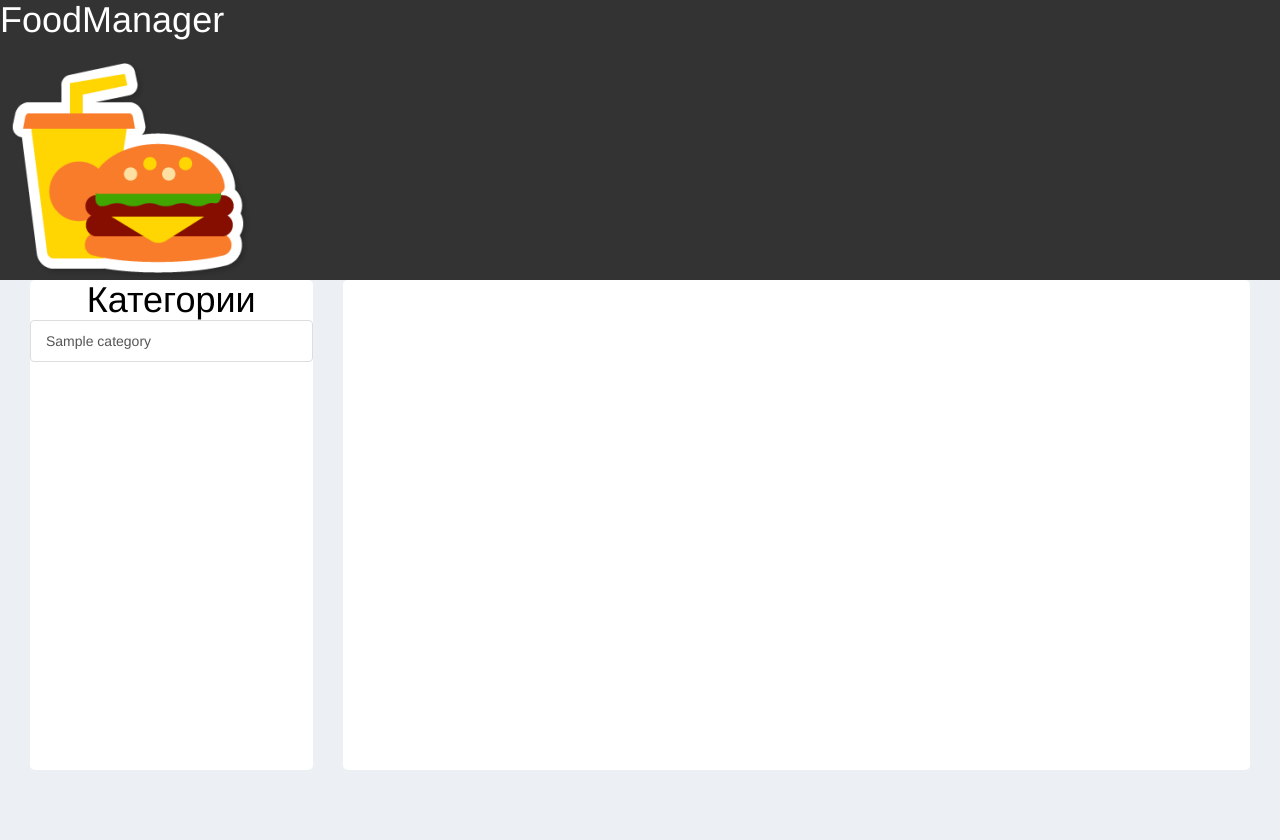
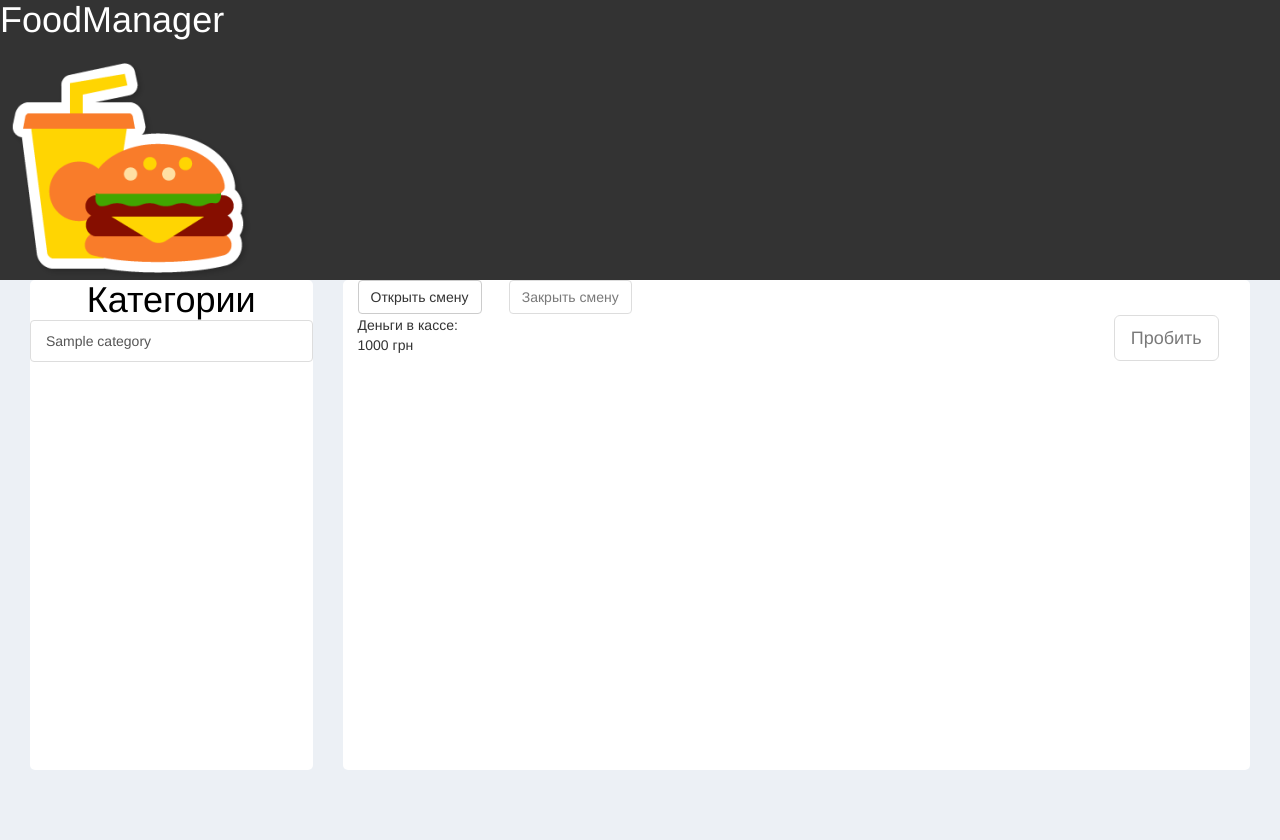
Before and after one commit to AlexPutrya/csf, a Flask app: page /cashbox in a window 1280 px wide. Run offline with Flask 2, Linux system fonts and the light colour scheme; tables that the repository leaves empty hold one stand-in row (values such as "Sample post"); some libraries are stand-ins or nearby versions.

Commit message:
Add cashbox menu in template

```diff
--- a/app/templates/cashbox.html
+++ b/app/templates/cashbox.html
@@ -17,10 +17,33 @@
 				</div>
 			</div>
 			<div class="col-md-9">
-			<div class="cashbox">
+				<div class="cashbox cashbox-menu">
+					<!--ряд панели с кнопками-->
+					<row id="header-toolbar">
+						<div class="col-md-2">
+							<button class="btn btn-default btn" id="open-cashbox">Открыть смену</button>
+						</div>
+						<div class="col-md-2">
+							<button class="btn btn-default disabled" id="close-cashbox">Закрыть смену</button>
+						</div>
+					</row>
+					<!--ряд списка товаров в корзине-->
+					<row id='product-list'>
+						<div class="col-md-12">
 
-			</div>
-
+						</div>
+					</row>
+					<row id="footer-toolbar">
+						<div class="col-md-2">
+							<p>Деньги в кассе: <br>
+							<span id=""cash>1000 грн</span>
+							</p>
+						</div>
+						<div class="col-md-2 col-md-offset-8">
+							<button class="btn btn-default btn-lg disabled" id="commit-check">Пробить</button>
+						</div>
+					</row>
+				</div>
 			</div>
 		</div>
 		{% block modal_window %}
```
